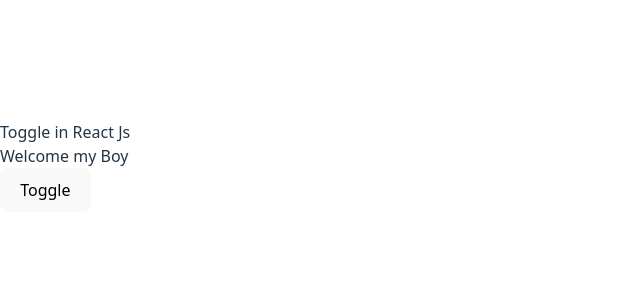
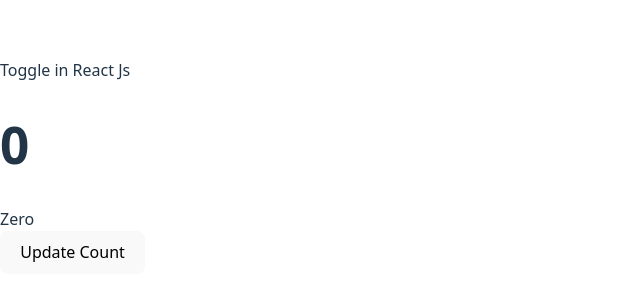
Before and after one commit to atulendrasinghyadav/React-Practice, a React (Vite) app: page / in a window 1280 px wide. Shown: the part 234-534 px from the top of the page, without its empty margins (0-640 px from the left). Built offline with nearby package versions, Linux system fonts and the light colour scheme.

Commit message:
Toggle Html Hide and show with multiple condition

```diff
--- a/src/ToggleHTML.jsx
+++ b/src/ToggleHTML.jsx
@@ -1,10 +1,14 @@
 import {useState} from 'react';
+import ToggleHTMLComponent from './ToggleHTMLComponent';
 function ToggleHTML() {
     //Type 1
     // const[show, setShow] = useState(false);
 
     //Type 2
-    const[display,setDisplay] = useState(true);
+    // const[display,setDisplay] = useState(true);
+
+    //Multiple Condition
+    const [count, setcount] = useState(0);
     return (
         <div>
             Toggle in React Js
@@ -12,11 +16,23 @@ function ToggleHTML() {
                 show ? <div> Hello </div> : null
             } */}
 
+            {/* {
+                // display ? <div> Welcome my Boy </div> : null
+                display ? <ToggleHTMLComponent /> : null
+            } */}
+
+            {/* Multiple Condition */}
+            <h1>{count} </h1>
             {
-                display ? <div> Welcome my Boy </div> : null
+                count == 0 ? <div>Zero</div>
+                : count  == 1 ? <div>One</div>
+                : count == 2 ? <div> Two </div>
+                : <div> Greater than 2 </div>
             }
 
-            <button onClick={() => setDisplay(!display)}>Toggle</button>
+            {/* <button onClick={() => setDisplay(!display)}>Toggle</button> */}
+
+            <button onClick={() => setcount(count + 1)}>Update Count</button>
         </div>
     )
 }
--- /dev/null
+++ b/src/ToggleHTMLComponent.jsx
@@ -0,0 +1,7 @@
+function ToggleHTMLComponent(){
+    return(
+        <div>Hello Buddy</div>
+    )
+}
+
+export default ToggleHTMLComponent;
```
